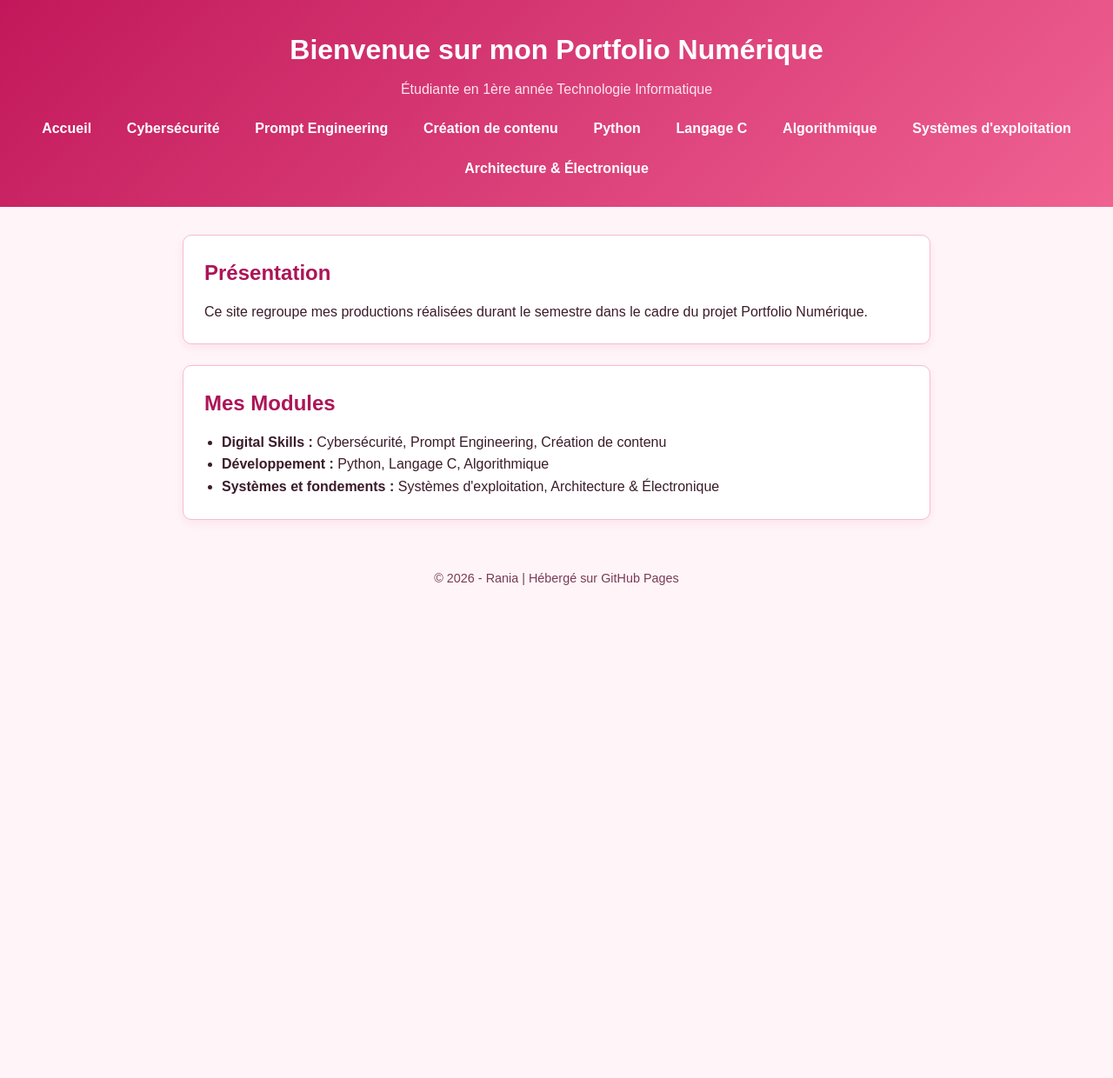
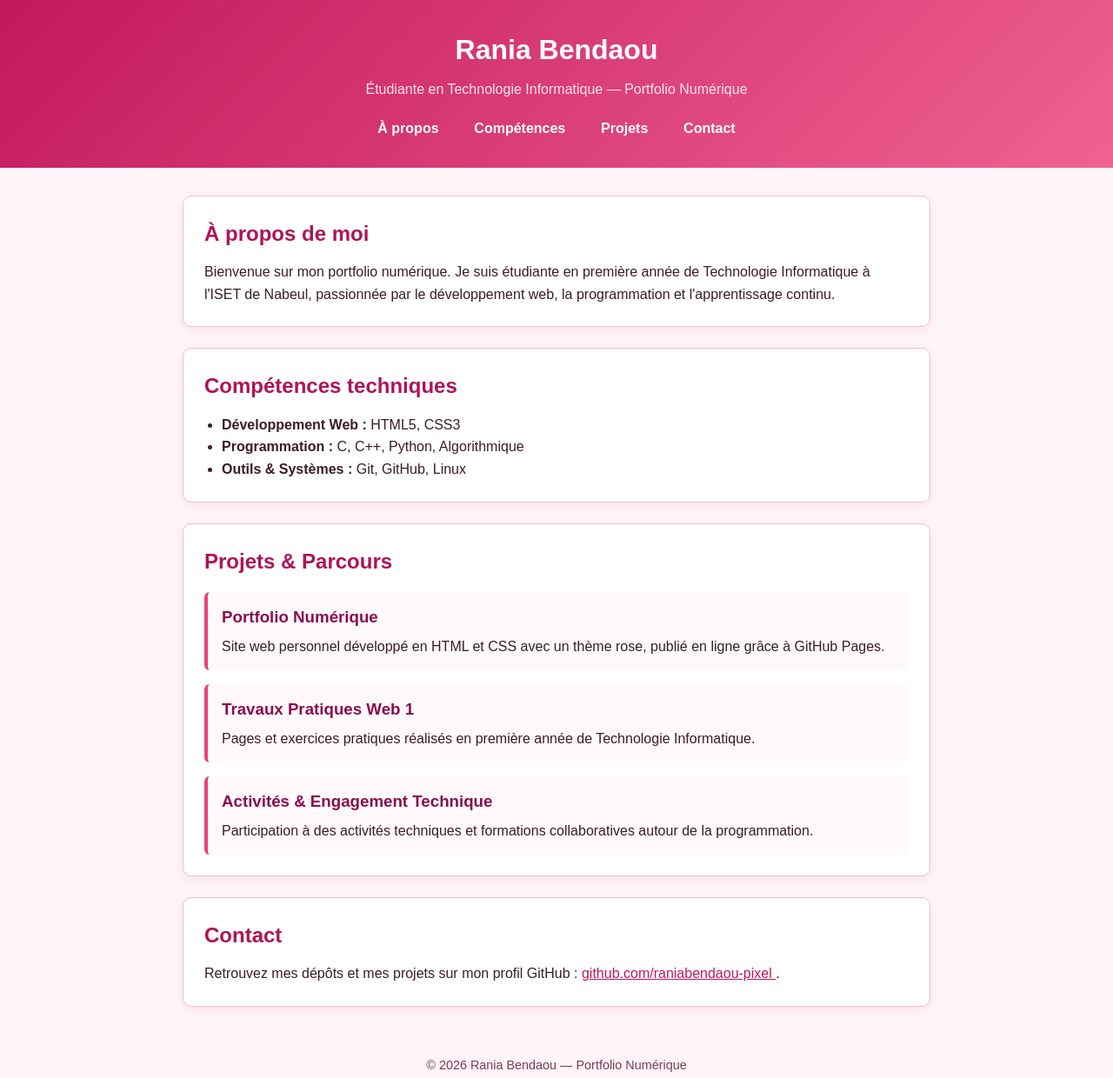
Before and after one commit to raniabendaou-pixel/portfolio-numerique, a plain HTML site: page index.html in a window 1280 px wide. Shown: the whole page at 87% size. Before the commit the page ends 800 px from the top, so only its background shows below. Drawn offline with Linux system fonts and the light colour scheme.

Commit message:
Revise portfolio webpage structure and content
Updated the content and structure of the portfolio webpage, including the title, navigation, and sections for about, skills, projects, and contact information.

```diff
--- a/index.html
+++ b/index.html
@@ -1,75 +1,82 @@
+
 <!DOCTYPE html>
 <html lang="fr">
 <head>
-    <meta charset="UTF-8" />
-    <meta name="viewport" content="width=device-width, initial-scale=1.0" />
-    <title>Portfolio Numérique - Rania</title>
-    <link rel="stylesheet" href="style.css" />
+  <meta charset="UTF-8">
+  <meta name="viewport" content="width=device-width, initial-scale=1.0">
+  <title>Portfolio Numérique | Rania Bendaou</title>
+  <link rel="stylesheet" href="style.css">
 </head>
 <body>
   <header>
-      <h1>Bienvenue sur mon Portfolio Numérique</h1>
-      <p>Étudiante en 1ère année Technologie Informatique</p>
-      <nav>
+    <h1>Rania Bendaou</h1>
+    <p>Étudiante en Technologie Informatique — Portfolio Numérique</p>
+    <nav aria-label="Navigation principale">
       <ul>
-          <li><a href="index.html">Accueil</a></li>
-          <li><a href="digital-skills/cybersecurite.html">Cybersécurité</a></li>
-          <li>
-            <a href="digital-skills/prompt-engineering.html"
-              >Prompt Engineering</a
-            >
-          </li>
-          <li>
-            <a href="digital-skills/creation-contenu.html"
-              >Création de contenu</a
-            >
-          </li>
-          <li><a href="developpement/python.html">Python</a></li>
-          <li><a href="developpement/langage-c.html">Langage C</a></li>
-          <li><a href="developpement/algorithmique.html">Algorithmique</a></li>
-          <li>
-            <a href="systemes/systemes-exploitation.html"
-              >Systèmes d'exploitation</a
-            >
-          </li>
-          <li>
-            <a href="systemes/architecture-electronique.html"
-              >Architecture & Électronique</a
-            >
-          </li>
+        <li><a href="#a-propos">À propos</a></li>
+        <li><a href="#competences">Compétences</a></li>
+        <li><a href="#projets">Projets</a></li>
+        <li><a href="#contact">Contact</a></li>
       </ul>
     </nav>
   </header>
 
   <main>
-      <section>
-        <h2>Présentation</h2>
+    <section id="a-propos">
+      <h2>À propos de moi</h2>
       <p>
-          Ce site regroupe mes productions réalisées durant le semestre dans le
-          cadre du projet Portfolio Numérique.
+        Bienvenue sur mon portfolio numérique. Je suis étudiante en première année de
+        Technologie Informatique à l'ISET de Nabeul, passionnée par le développement web,
+        la programmation et l'apprentissage continu.
       </p>
     </section>
 
-      <section>
-        <h2>Mes Modules</h2>
+    <section id="competences">
+      <h2>Compétences techniques</h2>
       <ul>
-          <li>
-            <strong>Digital Skills :</strong> Cybersécurité, Prompt Engineering,
-            Création de contenu
-          </li>
-          <li>
-            <strong>Développement :</strong> Python, Langage C, Algorithmique
-          </li>
-          <li>
-            <strong>Systèmes et fondements :</strong> Systèmes d'exploitation,
-            Architecture & Électronique
-          </li>
+        <li><strong>Développement Web :</strong> HTML5, CSS3</li>
+        <li><strong>Programmation :</strong> C, C++, Python, Algorithmique</li>
+        <li><strong>Outils &amp; Systèmes :</strong> Git, GitHub, Linux</li>
       </ul>
+    </section>
+
+    <section id="projets">
+      <h2>Projets &amp; Parcours</h2>
+      <article>
+        <h3>Portfolio Numérique</h3>
+        <p>
+          Site web personnel développé en HTML et CSS avec un thème rose, publié en ligne
+          grâce à GitHub Pages.
+        </p>
+      </article>
+      <article>
+        <h3>Travaux Pratiques Web 1</h3>
+        <p>
+          Pages et exercices pratiques réalisés en première année de Technologie Informatique.
+        </p>
+      </article>
+      <article>
+        <h3>Activités &amp; Engagement Technique</h3>
+        <p>
+          Participation à des activités techniques et formations collaboratives autour de la
+          programmation.
+        </p>
+      </article>
+    </section>
+
+    <section id="contact">
+      <h2>Contact</h2>
+      <p>
+        Retrouvez mes dépôts et mes projets sur mon profil GitHub :
+        <a href="https://github.com/raniabendaou-pixel" target="_blank" rel="noopener noreferrer">
+          github.com/raniabendaou-pixel
+        </a>.
+      </p>
     </section>
   </main>
 
   <footer>
-      <p>&copy; 2026 - Rania | Hébergé sur GitHub Pages</p>
+    <p>&copy; 2026 Rania Bendaou — Portfolio Numérique</p>
   </footer>
 </body>
 </html>
```
Lines whose indentation alone changed are shown as unchanged.
